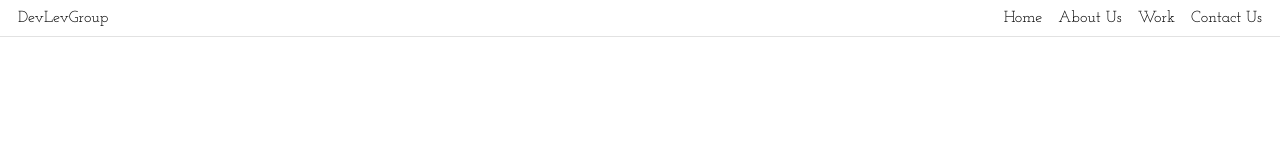
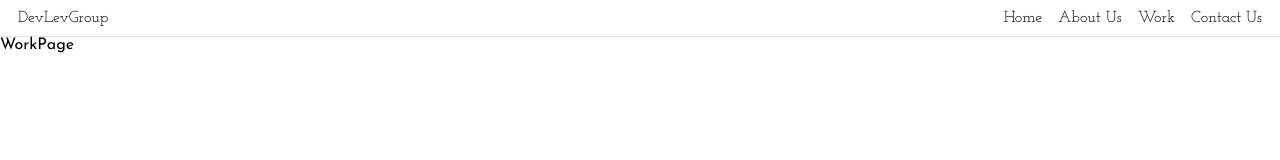
Before and after one commit to TomLev816/dev-lev, a React (Create React App) app: page /work in a window 1280 px wide. Shown: the top 160 px of the page. Built offline with nearby package versions, Linux system fonts and the light colour scheme.

Commit message:
started work page

```diff
--- a/src/App.js
+++ b/src/App.js
@@ -4,6 +4,7 @@ import {BrowserRouter as Router, Route} from 'react-router-dom';
 import NavBar from './components/NavBar/NavBar';
 import Home from './containers/Home';
 import About from './containers/About';
+import Work from './containers/Work';
 
 class App extends Component {
   render() {
@@ -14,6 +15,7 @@ class App extends Component {
           <Route path="/home" component={Home} />
           <Route exact path="/" component={Home} />
           <Route exact path="/about" component={About} />
+          <Route exact path="/work" component={Work} />
       </div>
     </Router>
     );
--- /dev/null
+++ b/src/containers/Work.js
@@ -0,0 +1,8 @@
+import React from 'react';
+
+
+export default function Work(props) {
+  return (
+    <div>WorkPage</div>
+  );
+}
```
